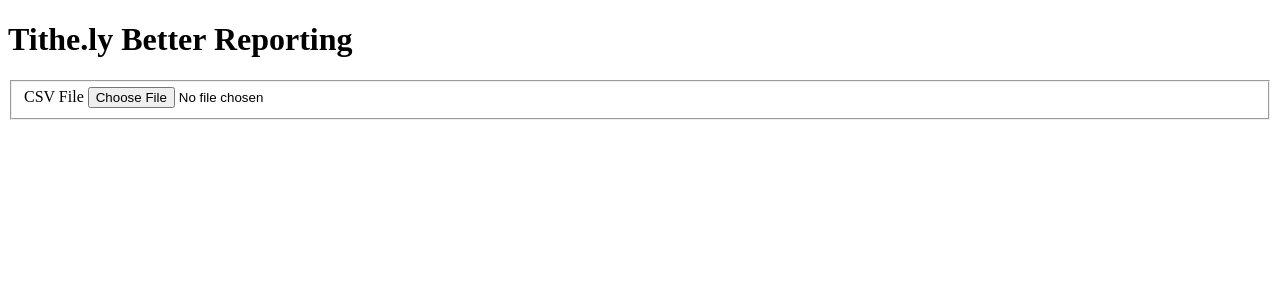
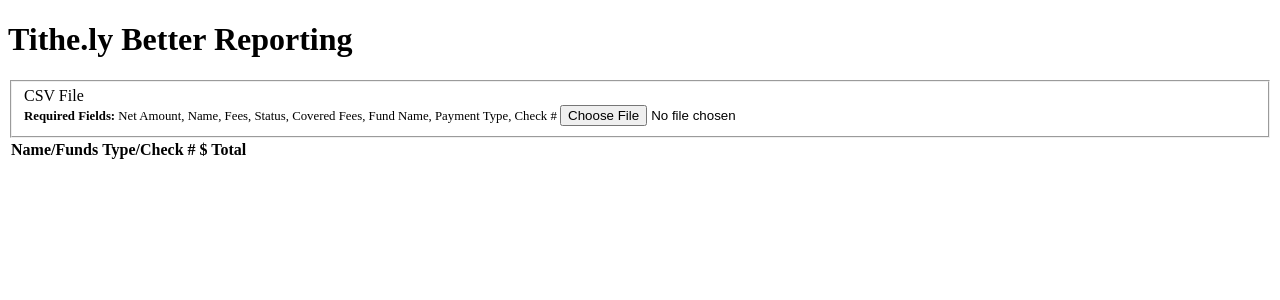
Before and after one commit to pizzapanther/tithely-report, a Vue app: page / in a window 1280 px wide. Shown: the top 300 px of the page. Built offline with nearby package versions, Linux system fonts and the light colour scheme.

Commit message:
mapped rows

```diff
--- a/App.vue
+++ b/App.vue
@@ -3,12 +3,128 @@
   <form>
     <fieldset>
       <label>
-        CSV File
-        <input type="file" name="csv" placeholder="CSV"/>
+        <span>CSV File</span>
+        <br>
+        <span class="help">
+          <strong>Required Fields:</strong> Net Amount, Name, Fees, Status,
+          Covered Fees, Fund Name, Payment Type, Check #
+        </span>
+        <input id="csv_file" type="file" name="csv" placeholder="CSV" accept=".csv" v-on:change="process()"/>
       </label>
     </fieldset>
   </form>
+  <table>
+    <thead>
+      <tr>
+        <th>Name/Funds</th>
+        <th>Type/Check #</th>
+        <th>$ Total</th>
+      </tr>
+    </thead>
+    <tbody>
+      <tr v-for="row in rows">
+        <td>
+          <strong>{{row['fullname']}}</strong>
+          <br>
+          <div class="funds">
+            <div v-for="(value, cat) in row['cats']">
+              {{cat}}: ${{value.toFixed(2)}}
+            </div>
+          </div>
+        </td>
+        <td>
+          {{row['Payment Type']}}
+          <div v-if="row['Payment Type'] === 'check'">
+            # {{row['Check #']}}
+          </div>
+        </td>
+        <td>
+          {{row['total'].toFixed(2)}}
+        </td>
+      </tr>
+    </tbody>
+  </table>
 </template>
 <script setup>
+import {ref} from 'vue';
+import * as Papa from 'papaparse';
+
+const REQUIRED_FIELDS = [
+  'Currency Code', 'First Name', 'Last Name', 'Net Amount',
+  'Fees', 'Status', 'Covered Fees', 'Fund Name', 'Payment Type', 'Check #'
+];
+
+const rows = ref([]);
+
+function error (e) {
+  alert('Error parsing CSV');
+  console.error(e);
+}
+
+function map_rows(rows) {
+  const headers = rows[0];
+  let data = rows.slice(1);
+  const mapped = {};
+  const stats = {};
+
+  for (let i=0; i < data.length; i++) {
+    const d = data[i];
+    const row = {};
+
+    for (let j=0; j < headers.length; j++) {
+      const key = headers[j];
+      row[key] = d[j];
+    }
+
+    if (row['Net Amount']) {
+      row['Net Amount'] = parseFloat(row['Net Amount']);
+      row['fullname'] = `${row['Last Name']}, ${row['First Name']}`;
+      const key = `${row['Last Name']}, ${row['First Name']} ${row['Payment Type']} ${row['Check #']}`;
+
+      if (mapped?.[key]) {
+        if (mapped[key]['cats']?.[row['Fund Name']]) {
+          mapped[key]['cats'][row['Fund Name']] += row['Net Amount'];
+        } else {
+          mapped[key]['cats'][row['Fund Name']] = row['Net Amount'];
+        }
+
+        mapped[key]['total'] += row['Net Amount'];
+      } else {
+        row['cats'] = {}
+        row['cats'][row['Fund Name']] = row['Net Amount'];
+        row['total'] = row['Net Amount'];
+        mapped[key] = row;
+      }
+    }
+  }
+
+  const keys = Object.keys(mapped);
+  keys.sort();
+
+  const ret = [];
+  keys.forEach((k) => {
+    ret.push(mapped[k]);
+  });
+
+  return [ret, stats];
+}
+
+function complete(results) {
+  for (let i=0; i < REQUIRED_FIELDS.length; i++) {
+    const field = REQUIRED_FIELDS[i];
+    if (!results.data[0].includes(field)) {
+      alert(`Missing Field: ${field}`);
+      return;
+    }
+  }
+
+  const [rlist, stats] = map_rows(results.data);
+  rows.value = rlist;
+}
+
+function process() {
+  const csv_file = document.getElementById("csv_file");
+  Papa.parse(csv_file.files[0], {complete, error});
+}
 
 </script>
--- a/index.js
+++ b/index.js
@@ -2,4 +2,5 @@
 
 import MainApp from './App.vue';
 
-createApp(MainApp).mount('#app');
+const app = createApp(MainApp)
+app.mount('#app');
--- a/package.json
+++ b/package.json
@@ -16,10 +16,11 @@
   "main": "index.html",
   "scripts": {
     "test": "echo \"Error: no test specified\" && exit 1",
-    "dev": "vite"
+    "dev": "vite --port 7070"
   },
   "dependencies": {
     "@vitejs/plugin-vue": "^6.0.3",
+    "papaparse": "^5.5.3",
     "vite": "^7.3.1",
     "vue": "^3.5.26"
   }
--- a/style.css
+++ b/style.css
@@ -0,0 +1,21 @@
+span.help {
+  font-size: 80%;
+}
+
+th {
+  font-weight: bold;
+}
+
+td {
+  vertical-align: top;
+  font-size: 14px;
+  padding: 5px 10px !important;
+}
+
+tbody tr:nth-child(odd) td {
+  background-color: var(--pico-table-border-color);
+}
+
+.funds {
+  font-size: 80%;
+}
```
Also changed, not shown: 1 other file (tests, documents, lock files or other folders).
